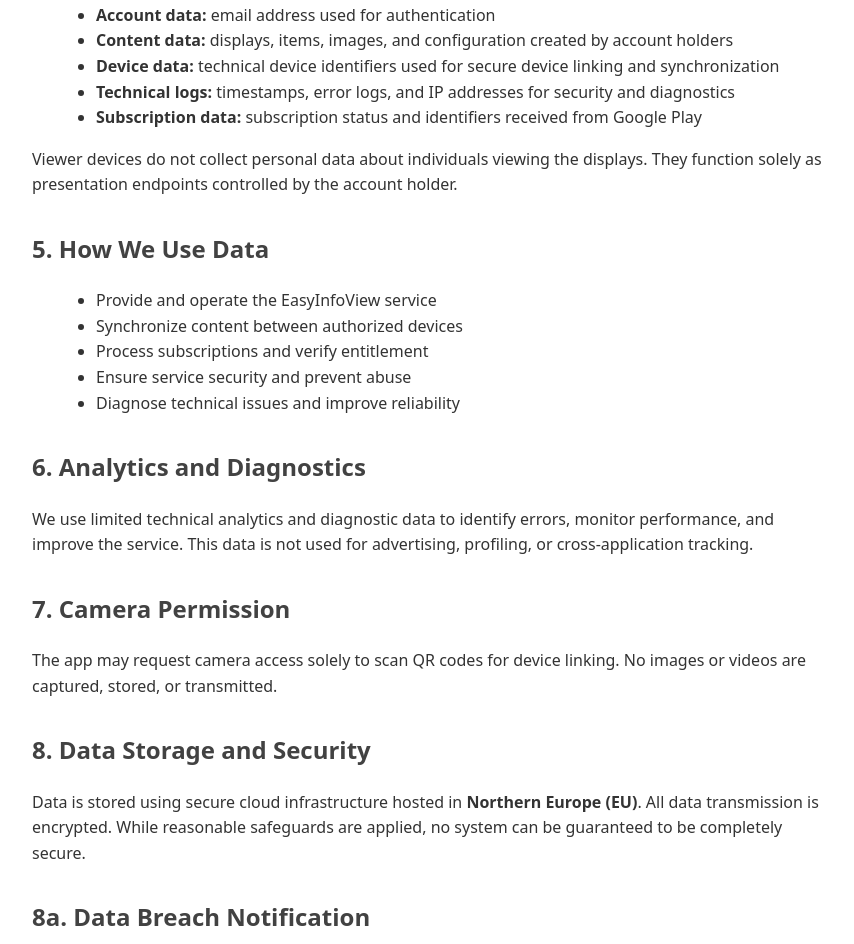
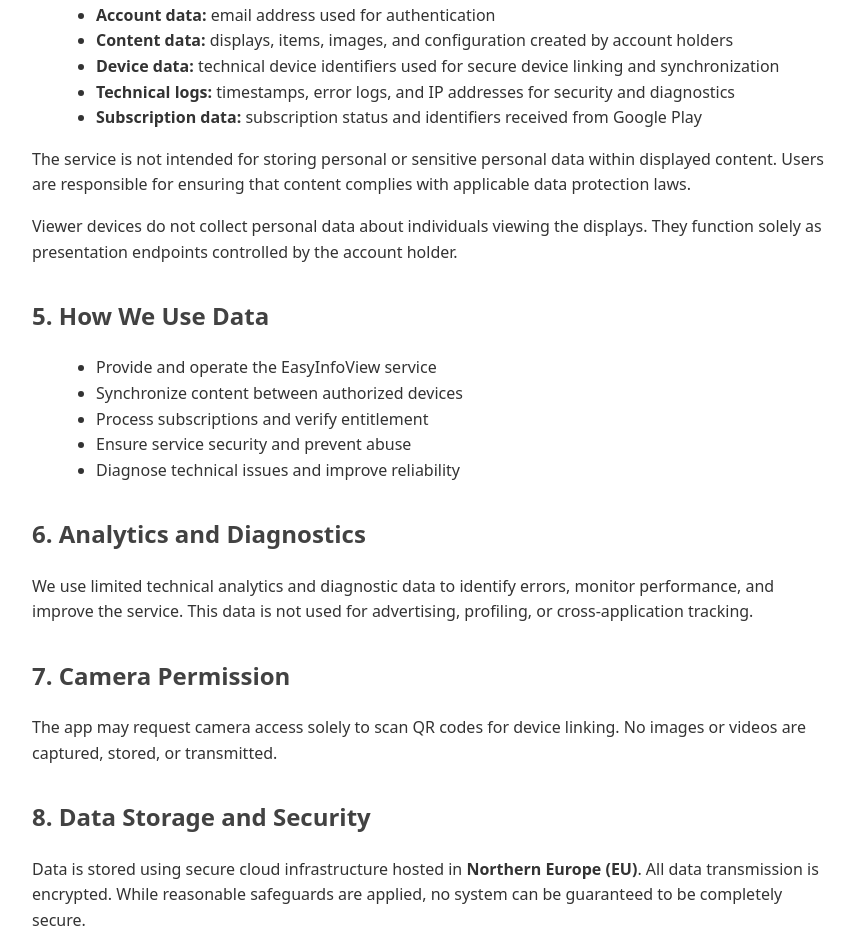
Before and after one commit to ismosy/easyinfoview-site, a plain HTML site: page privacy_policy.html in a window 1280 px wide. Shown: the part 1031-1975 px from the top of the page, without its empty margins (208-1062 px from the left). Drawn offline with Linux system fonts and the light colour scheme.

Commit message:
Revise privacy policy for clarity and compliance
Updated privacy policy to clarify data handling and user rights.

```diff
--- a/privacy_policy.html
+++ b/privacy_policy.html
@@ -88,6 +88,11 @@
   <li><strong>Technical logs:</strong> timestamps, error logs, and IP addresses for security and diagnostics</li>
   <li><strong>Subscription data:</strong> subscription status and identifiers received from Google Play</li>
 </ul>
+
+<p>
+  The service is not intended for storing personal or sensitive personal data within displayed content.
+  Users are responsible for ensuring that content complies with applicable data protection laws.
+</p>
 
 <p>
   Viewer devices do not collect personal data about individuals viewing the displays.
```
